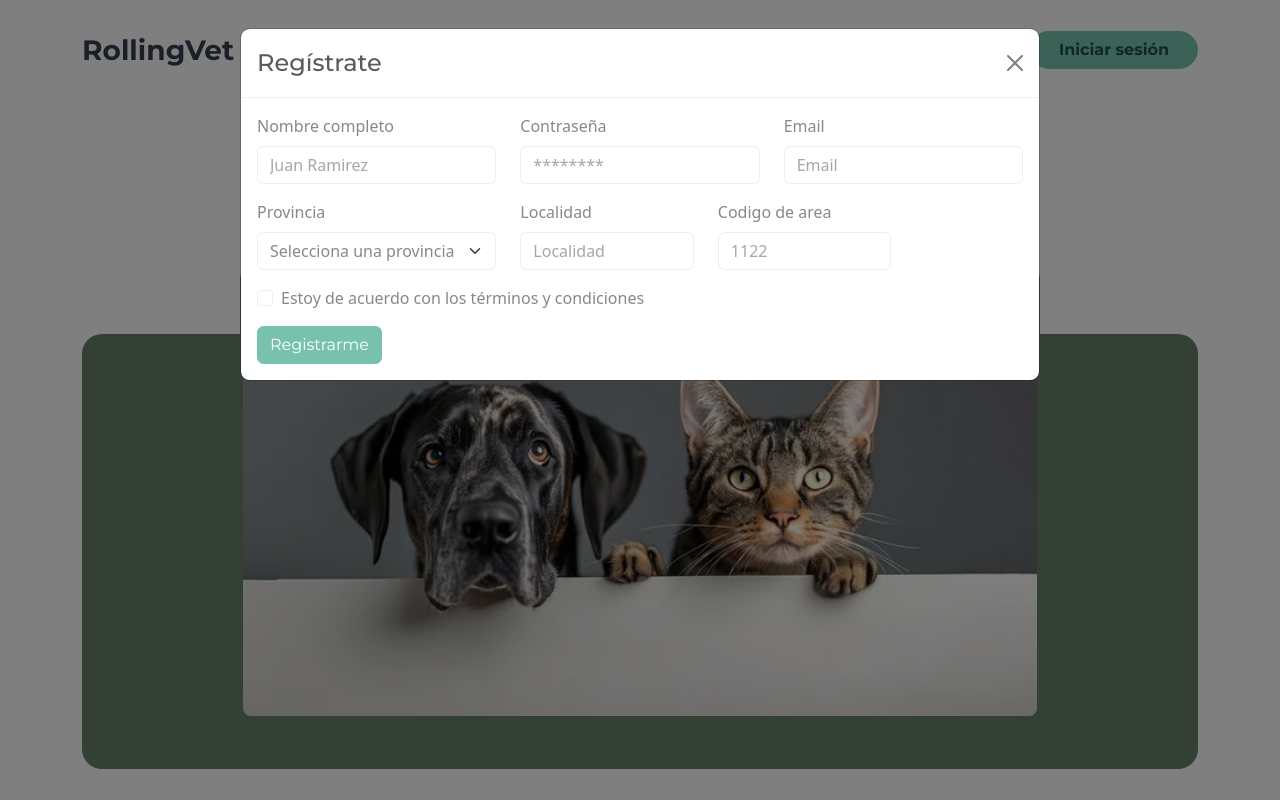
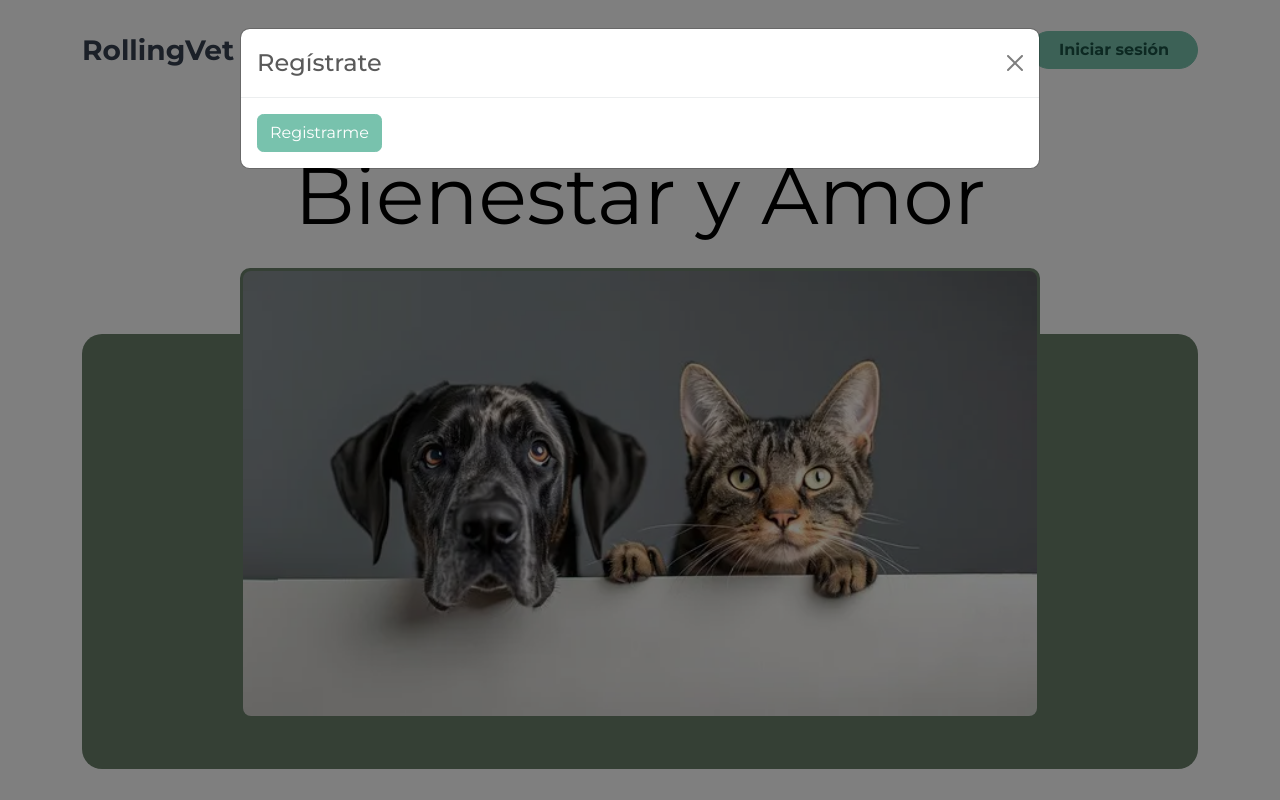
Before and after one commit to nachodev2/rollingVet, a React (Vite) app: page / in a window 1280 px wide. Both pictures are taken after a click on the button "Registro". Shown: the top 800 px of the page. Built offline with nearby package versions, Linux system fonts and the light colour scheme.

Commit message:
Agregue las conexion del backend en registro

```diff
--- a/src/components/pages/loginRegistro/Registro.jsx
+++ b/src/components/pages/loginRegistro/Registro.jsx
@@ -1,10 +1,15 @@
 import { Button, Modal, Col, InputGroup, Form, Row } from "react-bootstrap";
 import { useForm } from "react-hook-form";
 import { useState, useEffect } from "react";
+import Swal from "sweetalert2";
 import "./loginRegistro.css";
+
+const API_BASE_URL = "http://localhost:5000/api/v1/auth";
 
 function Registro() {
   const [lgShow, setLgShow] = useState(false);
+
+  const [loading, setLoading] = useState(false);
 
   const {
     register,
@@ -13,17 +18,67 @@ function Registro() {
     formState: { errors },
   } = useForm();
 
-    const onSubmit = (data) => {
-        console.log(data);
+  const onSubmit = async (data) => {
+    setLoading(true);
+
+    const payload = {
+      nombreDueno: data.nombreCompleto,
+      emailDueno: data.email,
+      password: data.password,
+
+      telefonoDueno: data.codigoArea,
+      nombreMascota: "Sin Asignar",
+      especie: "No Definida",
+    };
+
+    try {
+      const response = await fetch(`${API_BASE_URL}/register`, {
+        method: "POST",
+        headers: {
+          "Content-Type": "application/json",
+        },
+        body: JSON.stringify(payload),
+      });
+
+      const responseData = await response.json();
+
+      if (!response.ok) {
+        throw new Error(responseData.error || "Error al registrar.");
+      }
+
+      Swal.fire({
+        icon: "success",
+        title: "¡Registro exitoso!",
+        text: "Ya puedes iniciar sesión con tu nueva cuenta.",
+        showConfirmButton: false,
+        timer: 2000,
+      }).then(() => {
+        reset();
         setLgShow(false);
+      });
+    } catch (err) {
+      Swal.fire({
+        icon: "error",
+        title: "Error de registro",
+        text: err.message,
+      });
+    } finally {
+      setLoading(false);
+    }
   };
 
   const onError = (errors) => {
-        console.log(errors);
+    Swal.fire({
+      icon: "warning",
+      title: "Verifica los datos",
+      text: "Por favor, corrige los errores del formulario antes de continuar.",
+    });
   };
 
   useEffect(() => {
-        if (!lgShow) reset();
+    if (!lgShow) {
+      reset();
+    }
   }, [lgShow, reset]);
 
   return (
@@ -47,143 +102,9 @@ function Registro() {
         </Modal.Header>
         <Modal.Body>
           <Form noValidate onSubmit={handleSubmit(onSubmit, onError)}>
-                        <Row className="mb-3">
-                            <Form.Group as={Col} md="4" controlId="validationCustom01">
-                                <Form.Label>Nombre completo</Form.Label>
-                                <Form.Control
-                                    required
-                                    type="text"
-                                    placeholder="Juan Ramirez"
-                                    {...register("nombreCompleto", {
-                                        pattern: {
-                                            value: /^[A-Za-zÑñÁáÉéÍíÓóÚúÜü\s]+$/i,
-                                            message: "Nombre invalido",
-                                        },
-                                        minLength: { value: 6, message: "Mínimo 6 caracteres" },
-                                        maxLength: { value: 30, message: "Máximo 30 caracteres" },
-                                        required: "Este campo es Obligatorio",
-                                    })}
-                                />
-                                <Form.Text id="formTextUsuario" className="text-danger ">
-                                    {errors.nombreCompleto?.message}
-                                </Form.Text>
-                            </Form.Group>
-                            <Form.Group as={Col} md="4" controlId="validationCustom02">
-                                <Form.Label>Contraseña</Form.Label>
-                                <Form.Control
-                                    type="password"
-                                    placeholder="********"
-                                    {...register("password", {
-                                        minLength: { value: 6, message: "Mínimo 6 caracteres" },
-                                        maxLength: { value: 12, message: "Máximo 12 caracteres" },
-                                        required: "Este campo es Obligatorio",
-                                    })}
-                                />
-                                <Form.Text id="formTextUsuario" className="text-danger ">
-                                    {errors.password?.message}
-                                </Form.Text>
-                            </Form.Group>
-                            <Form.Group as={Col} md="4" controlId="validationCustomEmail">
-                                <Form.Label>Email</Form.Label>
-                                <InputGroup hasValidation>
-                                    <Form.Control
-                                        type="email"
-                                        placeholder="Email"
-                                        aria-describedby="inputGroupPrepend"
-                                        {...register("email", {
-                                            pattern: {
-                                                value: /^\S+@\S+$/i,
-                                                message: "Email invalido",
-                                            },
-                                            required: "Este campo es Obligatorio",
-                                        })}
-                                    />
-                                </InputGroup>
-                                <Form.Text id="formTextUsuario" className="text-danger ">
-                                    {errors.email?.message}
-                                </Form.Text>
-                            </Form.Group>
-                        </Row>
-                        <Row className="mb-3">
-                            <Form.Group as={Col} md="4" controlId="validationCustomSelect">
-                                <Form.Label>Provincia</Form.Label>
-                                <Form.Select
-                                    aria-label="Default select example"
-                                    {...register("provincia", {
-                                        required: "Selecciona una opción",
-                                    })}
-                                >
-                                    <option value="">Selecciona una provincia</option>
-                                    <option value="Buenos Aires">Buenos Aires</option>
-                                    <option value="Catamarca">Catamarca</option>
-                                    <option value="Chaco">Chaco</option>
-                                    <option value="Chubut">Chubut</option>
-                                    <option value="Córdoba">Córdoba</option>
-                                    <option value="Corrientes">Corrientes</option>
-                                    <option value="Entre Ríos">Entre Ríos</option>
-                                    <option value="Formosa">Formosa</option>
-                                    <option value="Jujuy">Jujuy</option>
-                                    <option value="La Pampa">La Pampa</option>
-                                    <option value="La Rioja">La Rioja</option>
-                                    <option value="Mendoza">Mendoza</option>
-                                    <option value="Misiones">Misiones</option>
-                                    <option value="Neuquén">Neuquén</option>
-                                    <option value="Río Negro">Río Negro</option>
-                                    <option value="Salta">Salta</option>
-                                    <option value="San Juan">San Juan</option>
-                                    <option value="San Luis">San Luis</option>
-                                    <option value="Santa Cruz">Santa Cruz</option>
-                                    <option value="Santa Fe">Santa Fe</option>
-                                    <option value="Santiago del Estero">
-                                        Santiago del Estero
-                                    </option>
-                                    <option value="Tierra del Fuego">Tierra del Fuego</option>
-                                    <option value="Tucumán">Tucumán</option>
-                                </Form.Select>
-                                <Form.Text className="text-danger">
-                                    {errors.provincia?.message}
-                                </Form.Text>
-                            </Form.Group>
-                            <Form.Group as={Col} md="3" controlId="validationCustom04">
-                                <Form.Label>Localidad</Form.Label>
-                                <Form.Control
-                                    type="text"
-                                    placeholder="Localidad"
-                                    {...register("localidad", {
-                                        required: "Este campo es Obligatorio",
-                                    })}
-                                />
-                                <Form.Text className="text-danger ">
-                                    {errors.localidad?.message}
-                                </Form.Text>
-                            </Form.Group>
-                            <Form.Group as={Col} md="3" controlId="validationCustom05">
-                                <Form.Label>Codigo de area</Form.Label>
-                                <Form.Control
-                                    type="text"
-                                    placeholder="1122"
-                                    {...register("codigoArea", {
-                                        required: "Este campo es Obligatorio",
-                                    })}
-                                />
-                                <Form.Text className="text-danger ">
-                                    {errors.codigoArea?.message}
-                                </Form.Text>
-                            </Form.Group>
-                        </Row>
-                        <Form.Group className="mb-3">
-                            <Form.Check
-                                type="checkbox"
-                                label="Estoy de acuerdo con los términos y condiciones"
-                                {...register("aceptoTerminos", {
-                                    required: "Debes aceptar los términos y condiciones",
-                                })}
-                            />
-                            <Form.Control.Feedback type="invalid">
-                                {errors.aceptoTerminos?.message}
-                            </Form.Control.Feedback>
-                        </Form.Group>
-                        <Button type="submit">Registrarme</Button>
+            <Button type="submit" disabled={loading}>
+              {loading ? "Registrando..." : "Registrarme"}
+            </Button>
           </Form>
         </Modal.Body>
       </Modal>
```
Lines whose indentation alone changed are shown as unchanged.
